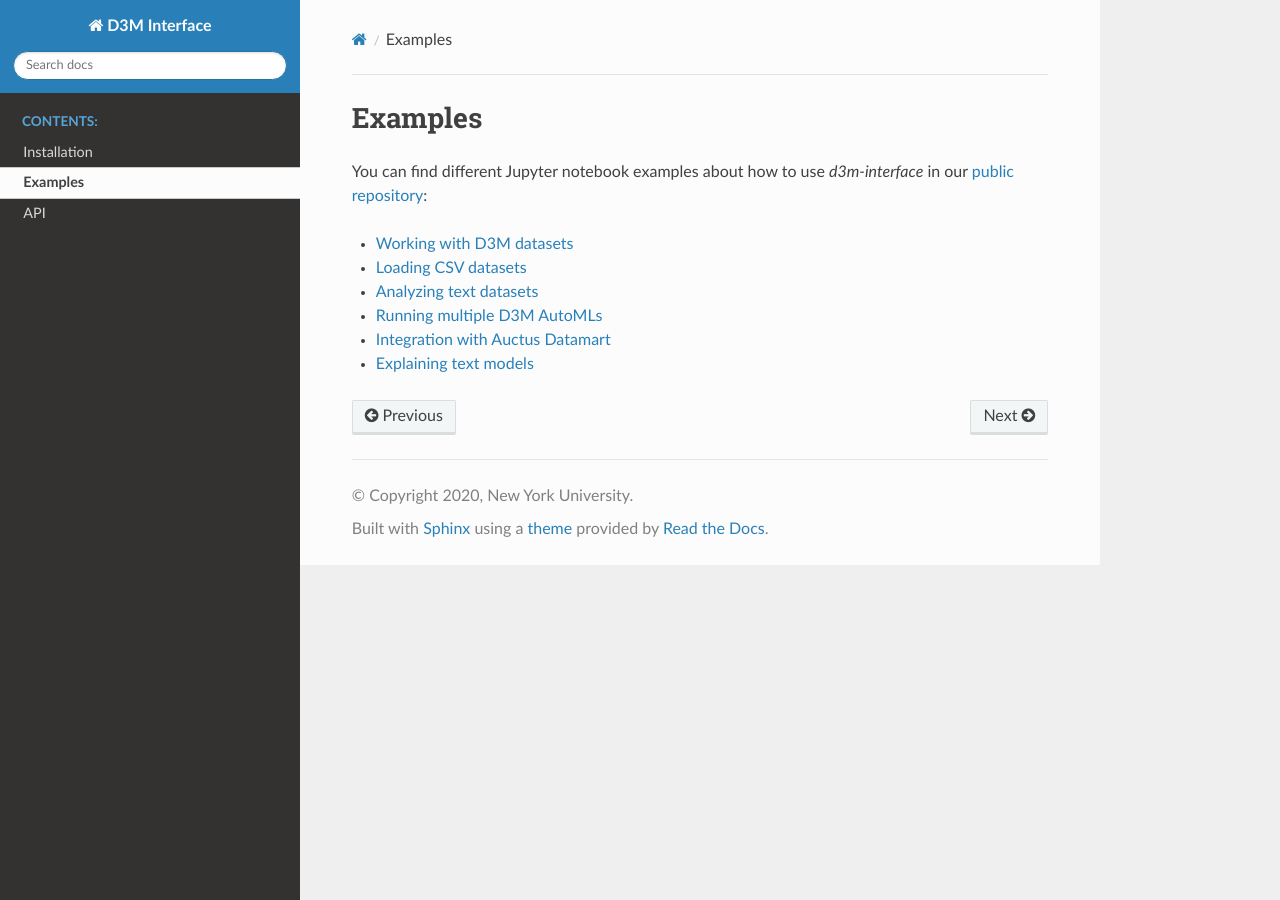
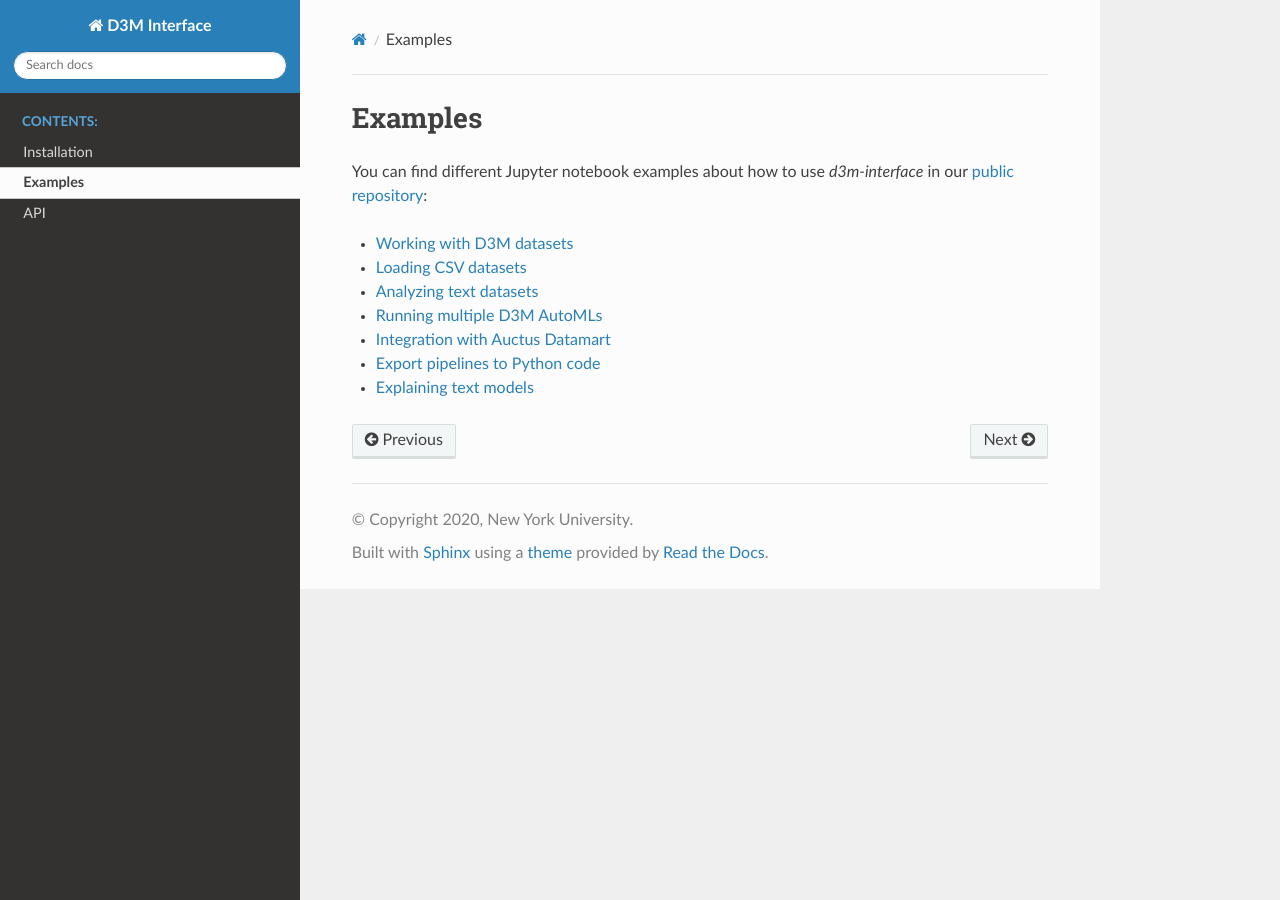
Before and after one commit to VIDA-NYU/d3m_interface, a Sphinx documentation site: the page built from docs/source/examples.rst, in a window 1280 px wide. Built offline with Sphinx 7.4.7 and the Read the Docs theme 2.0.0, drawn with Linux system fonts in a browser that asks for light colours; pages that are not in the unit, such as notebooks, are missing from menus.

Commit message:
Add example to export pipelines to Python code

```diff
--- a/docs/source/examples.rst
+++ b/docs/source/examples.rst
@@ -8,4 +8,5 @@
 - `Analyzing text datasets <https://gitlab.com/ViDA-NYU/d3m/d3m_interface/-/blob/master/examples/text_dataset/jido_demo.ipynb>`__
 - `Running multiple D3M AutoMLs <https://gitlab.com/ViDA-NYU/d3m/d3m_interface/-/blob/master/examples/multiple_ta2s.ipynb>`__
 - `Integration with Auctus Datamart <https://gitlab.com/ViDA-NYU/d3m/d3m_interface/-/blob/master/examples/datamart_integration.ipynb>`__
+- `Export pipelines to Python code <https://gitlab.com/ViDA-NYU/d3m/d3m_interface/-/blob/master/examples/export_pipeline_code.ipynb>`__
 - `Explaining text models <https://gitlab.com/ViDA-NYU/d3m/d3m_interface/-/blob/master/examples/text_dataset/text_model_explanation.ipynb>`__
```
